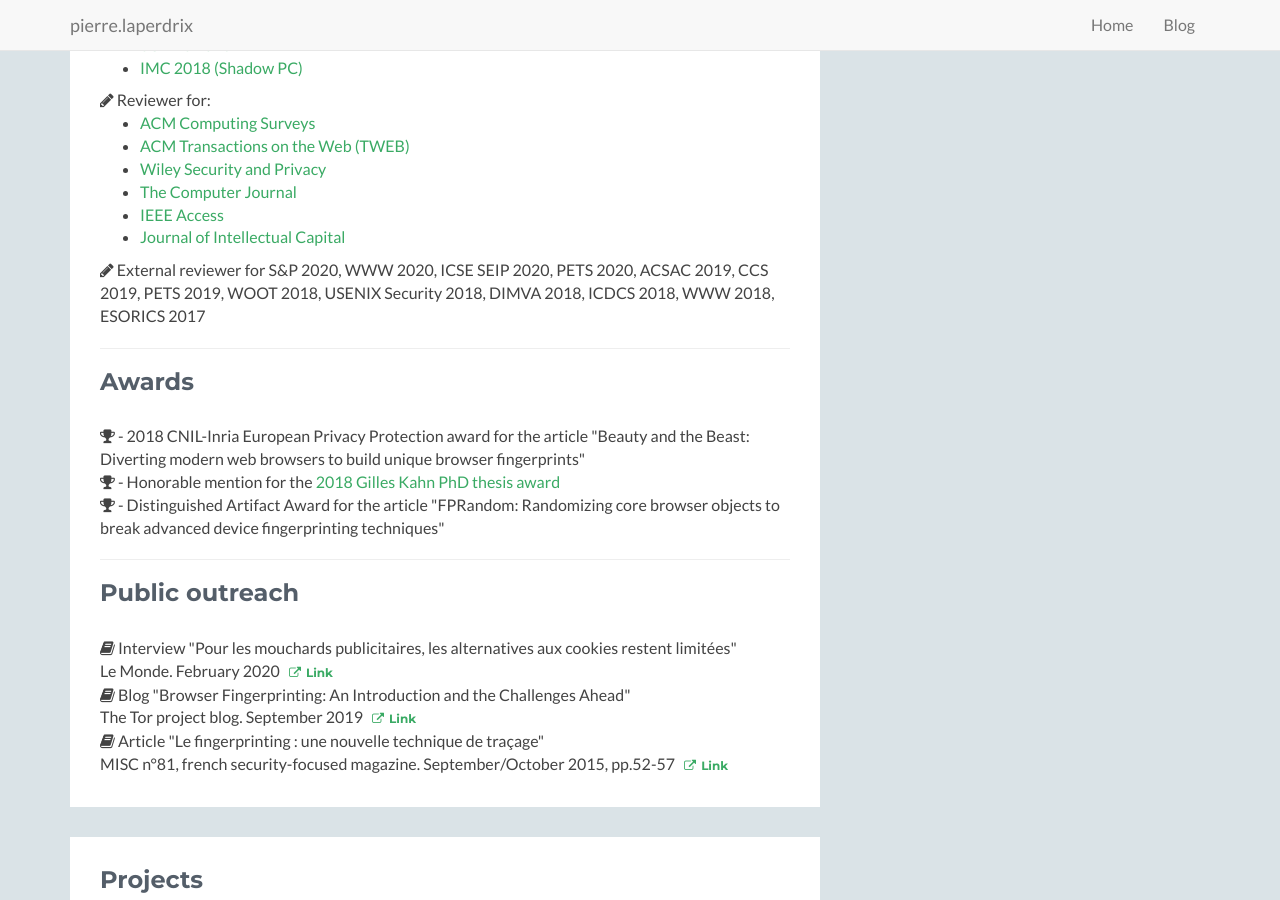
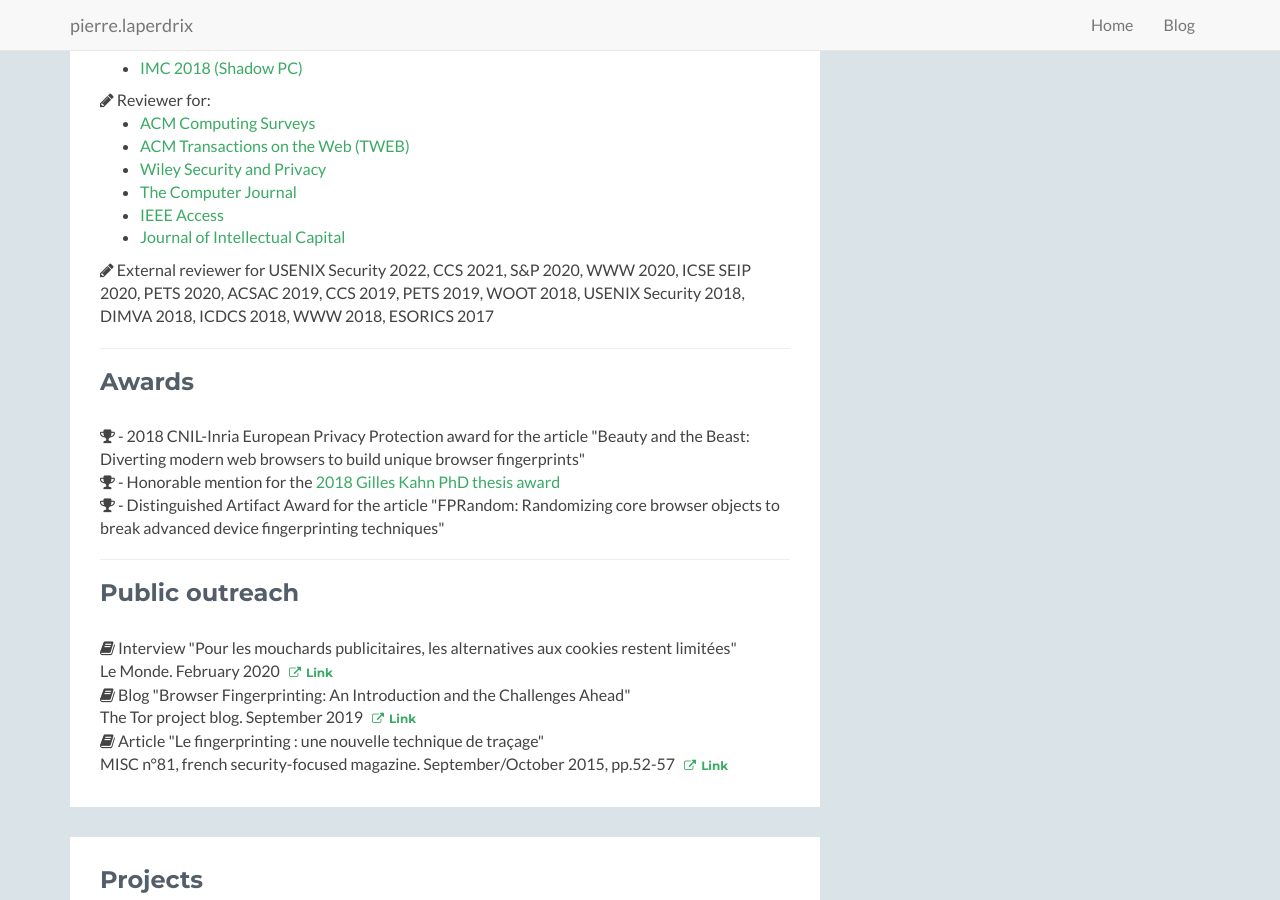
Before and after one commit to plaperdr/plaperdr.github.io, a Jekyll site: the page built from index.html, in a window 1280 px wide and 900 px high, scrolled down 4794 px. Built offline with Jekyll 4.4.1, drawn with Linux system fonts in a browser that asks for light colours.

Commit message:
Updating site

```diff
--- a/index.html
+++ b/index.html
@@ -324,7 +324,7 @@
                             <li><a href="https://www.emeraldinsight.com/journal/jic" target="_blank">Journal of Intellectual Capital</a></li>
                         </ul>
 
-                        <i class="fa fa-pencil"></i> External reviewer for S&P 2020, WWW 2020, ICSE SEIP 2020, PETS 2020, ACSAC 2019, CCS 2019, PETS 2019, WOOT 2018, USENIX Security 2018,
+                        <i class="fa fa-pencil"></i> External reviewer for USENIX Security 2022, CCS 2021, S&P 2020, WWW 2020, ICSE SEIP 2020, PETS 2020, ACSAC 2019, CCS 2019, PETS 2019, WOOT 2018, USENIX Security 2018,
                                 DIMVA 2018, ICDCS 2018, WWW 2018, ESORICS 2017
                     </div><!--//content-->
 
```
